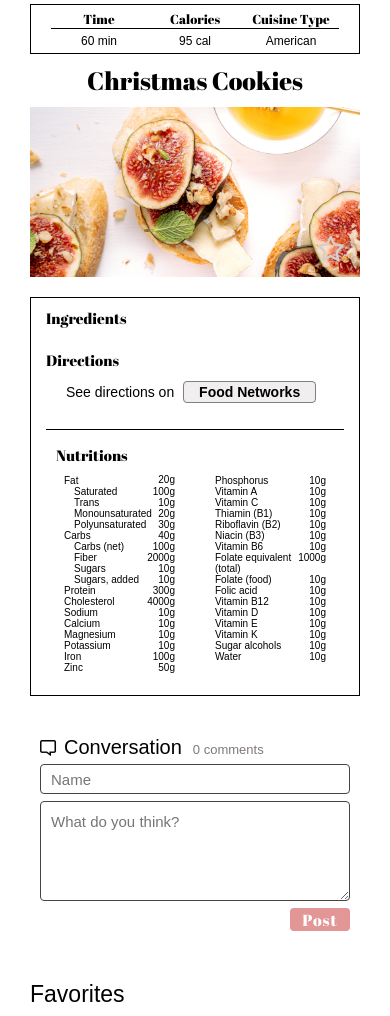
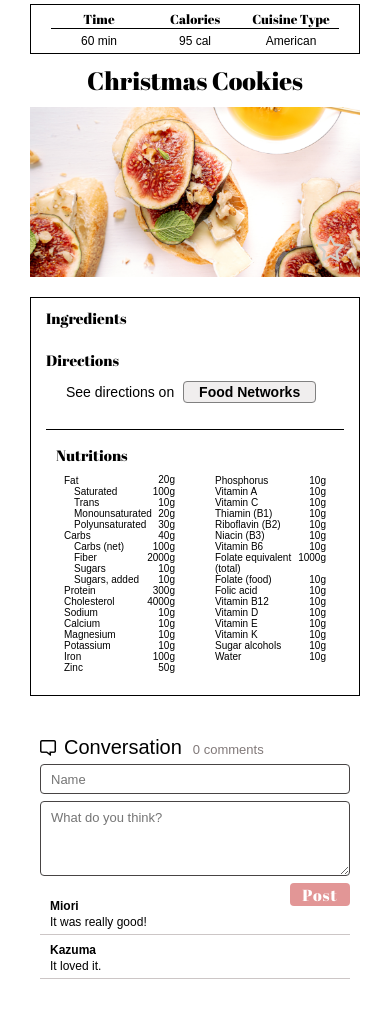
Before and after one commit to miori-i/ajax-project, a website: page index.html in a window 390 px wide. Shown: the part 64-1080 px from the top of the page. Drawn offline with Linux system fonts and the light colour scheme; no server answers; a web font is replaced by a local one.

Commit message:
Add some dummy conversations to the unordered list in the HTML and style them to match the wireframe. #4

```diff
--- a/css/layout.css
+++ b/css/layout.css
@@ -64,5 +64,5 @@
 }
 
 .container-for-form {
-  margin: 60px 90px;
+  margin: 60px 90px 0;
 }
--- a/css/styles.css
+++ b/css/styles.css
@@ -400,6 +400,31 @@
   cursor: pointer;
 }
 
+/* ----- comments (recipe details view) ----- */
+
+.comment-list {
+  list-style: none;
+  padding: 0;
+  margin: 40px 90px;
+}
+
+.comment-wrapper {
+  border-bottom: 1px solid #ccc6c6;
+}
+
+.name-of-comment {
+  font-family: "Abhaya Libre", sans-serif;
+  font-weight: bold;
+  font-size: 20px;
+  margin: 15px 0 5px 15px;
+}
+
+.text-of-comment {
+  font-family: "Abhaya Libre", sans-serif;
+  font-size: 20px;
+  margin: 0 0 15px 15px;
+}
+
 /* ------------ favorites view-------------- */
 
 .text-favorites {
@@ -653,7 +678,7 @@
   /* ----------- mobile form (recipe details view) --------- */
 
   .container-for-form {
-    margin: 30px 40px 50px;
+    margin: 30px 40px 0;
   }
 
   .column-one-ten,
@@ -686,21 +711,21 @@
     border-radius: 4px;
     padding-left: 10px;
     margin-bottom: 7px;
-    font-size: 15px;
+    font-size: 13px;
   }
 
   .input-comment {
     width: 100%;
-    height: calc(25px * 4);
-    line-height: 25px;
+    height: calc(25px * 3);
+    line-height: 18px;
     border-radius: 4px;
     padding: 7px 10px;
     margin-bottom: 3px;
-    font-size: 15px;
+    font-size: 13px;
   }
 
   ::placeholder {
-    font-size: 15px;
+    font-size: 13px;
   }
 
   .post-button {
@@ -715,6 +740,21 @@
     text-align: right;
   }
 
+  /* ----- mobile comments (recipe details view) ----- */
+  .comment-list {
+    margin: -15px 40px 40px;
+  }
+
+  .name-of-comment {
+    font-size: 12px;
+    margin: 8px 0 2px 10px;
+  }
+
+  .text-of-comment {
+    font-size: 12px;
+    margin: 0 0 5px 10px;
+  }
+
   /* ------------ mobile favorites view------------ */
 
   .text-favorites {
--- a/index.html
+++ b/index.html
@@ -322,11 +322,19 @@
             <div class="column-one-ten post-button-wrapper">
               <button class="post-button">Post</button>
             </div>
-
           </div>
         </div>
-
       </form>
+      <ul class="comment-list">
+        <li class="comment-wrapper">
+          <p class="name-of-comment">Miori</p>
+          <p class="text-of-comment">It was really good!</p>
+        </li>
+        <li class="comment-wrapper">
+          <p class="name-of-comment">Kazuma</p>
+          <p class="text-of-comment">It loved it.</p>
+        </li>
+      </ul>
     </div>
 
     <!------------ favorites list ------------>
```
